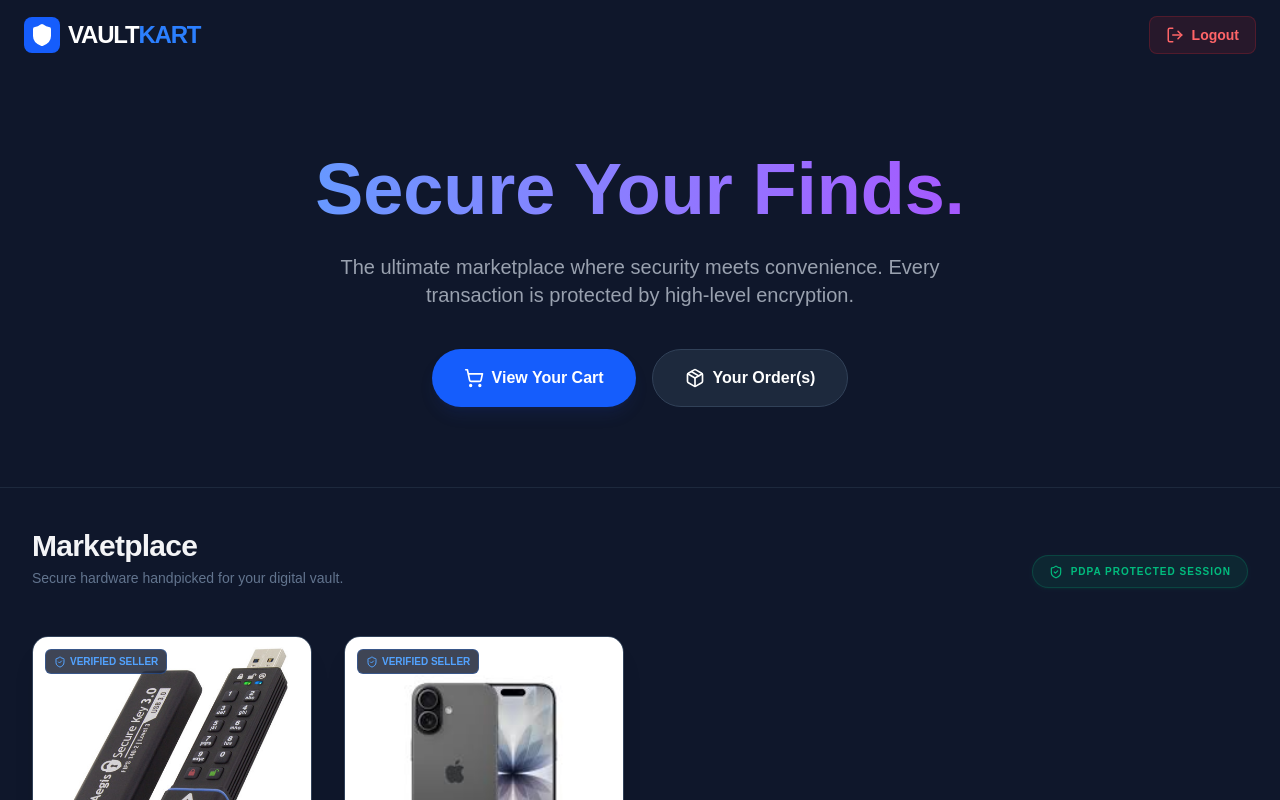
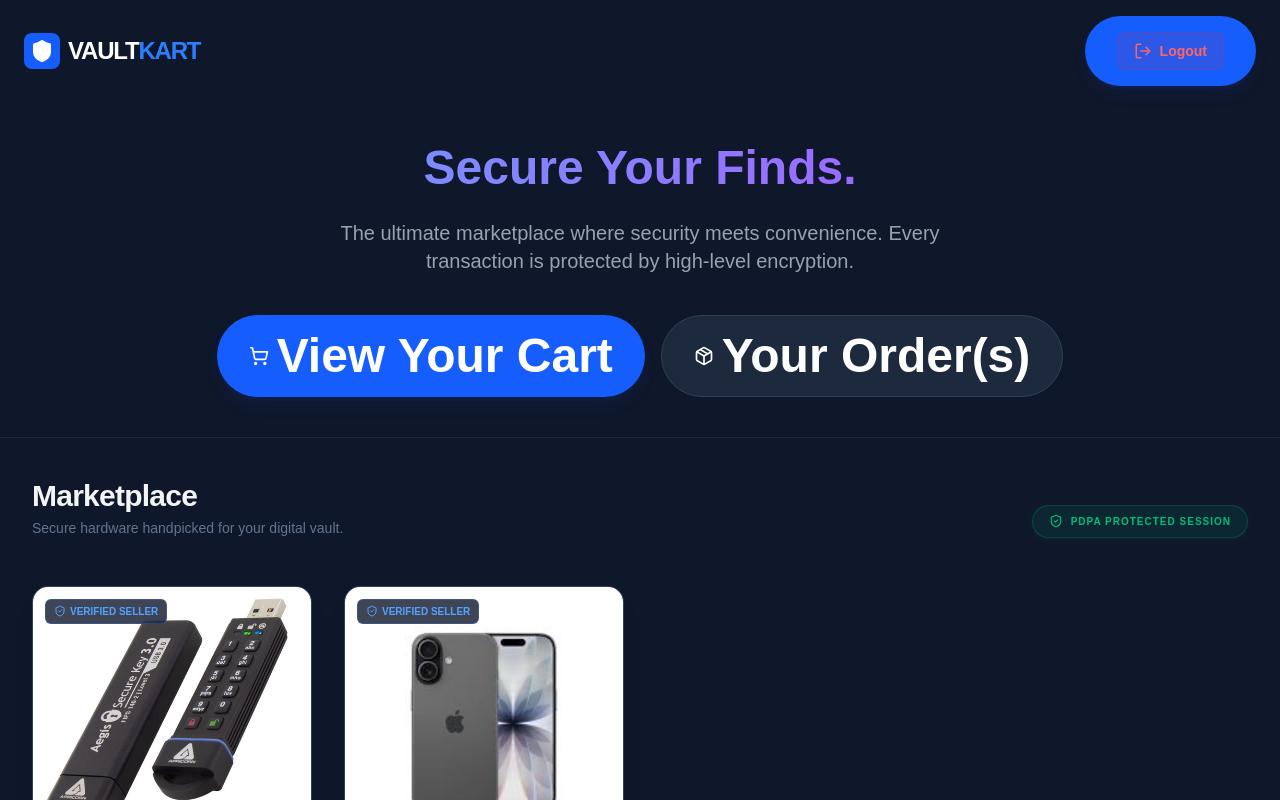
Before and after one commit to Erica881/vaultcart, a Next.js app: page /dashboard/customer in a window 1280 px wide. Shown: the top 800 px of the page. Built offline with nearby package versions, Linux system fonts and the light colour scheme.

Commit message:
refine customer dashboard view

```diff
--- a/app/components/Header.tsx
+++ b/app/components/Header.tsx
@@ -25,6 +25,10 @@ export default function Header() {
           </h1>
         </Link>
 
+        <Link
+          href="/"
+          className="flex  gap-2 px-8 py-4 bg-blue-600 rounded-full font-bold hover:bg-blue-500  shadow-lg shadow-blue-900/20 text-white sm:w-auto"
+        >
           <button className="flex items-center gap-2 px-6 md:px-4 py-3 md:py-2 rounded-lg text-base md:text-sm font-bold text-red-400 bg-red-500/10 border border-red-500/20 hover:bg-red-500 hover:text-white transition-all group">
             <LogOut
               size={18}
@@ -32,12 +36,13 @@ export default function Header() {
             />
             Logout
           </button>
+        </Link>
       </nav>
 
       {/* --- HERO SECTION --- */}
-      <section className="px-4 md:px-6 py-12 md:py-20 text-center bg-[radial-gradient(circle_at_top,_var(--tw-gradient-stops))] from-blue-900/20 via-slate-900 to-slate-900">
-        <div className="max-w-4xl mx-auto">
-          <h2 className="text-4xl sm:text-5xl md:text-7xl font-extrabold mb-6 leading-[1.1] bg-gradient-to-r from-blue-400 to-purple-500 bg-clip-text text-transparent">
+      <section className="px-4 md:px-6 py-12 md:py-10 text-center bg-[radial-gradient(circle_at_top,_var(--tw-gradient-stops))] from-blue-900/20 via-slate-900 to-slate-900">
+        <div className=" lg:text-5xl mx-auto">
+          <h2 className="text-3xl md:text-5xl font-extrabold mb-6 leading-[1.1] bg-gradient-to-r from-blue-400 to-purple-500 bg-clip-text text-transparent">
             Secure Your Finds.
           </h2>
           <p className="text-gray-400 text-base md:text-xl max-w-2xl mx-auto mb-10 px-2">
```
Also changed, not shown: app/page.tsx (+0 -28 lines). Lines whose indentation alone changed are shown as unchanged.
